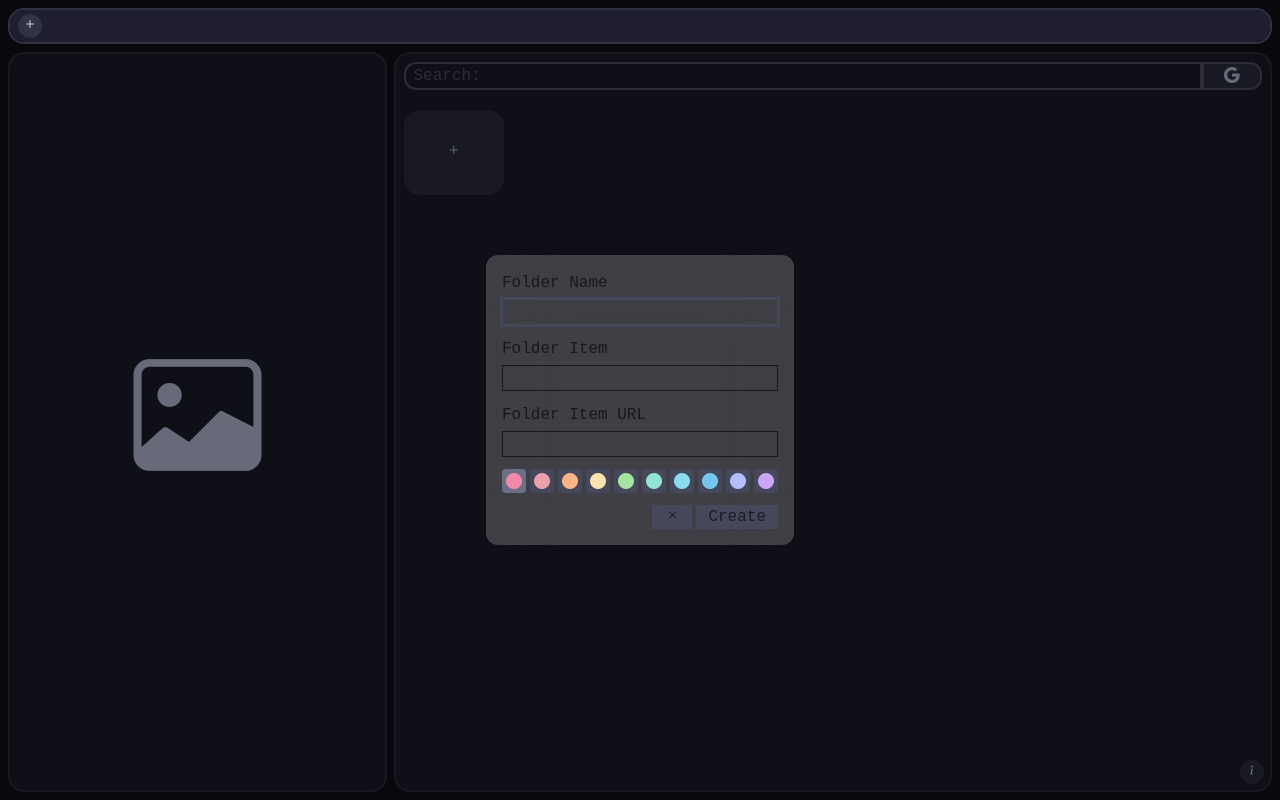
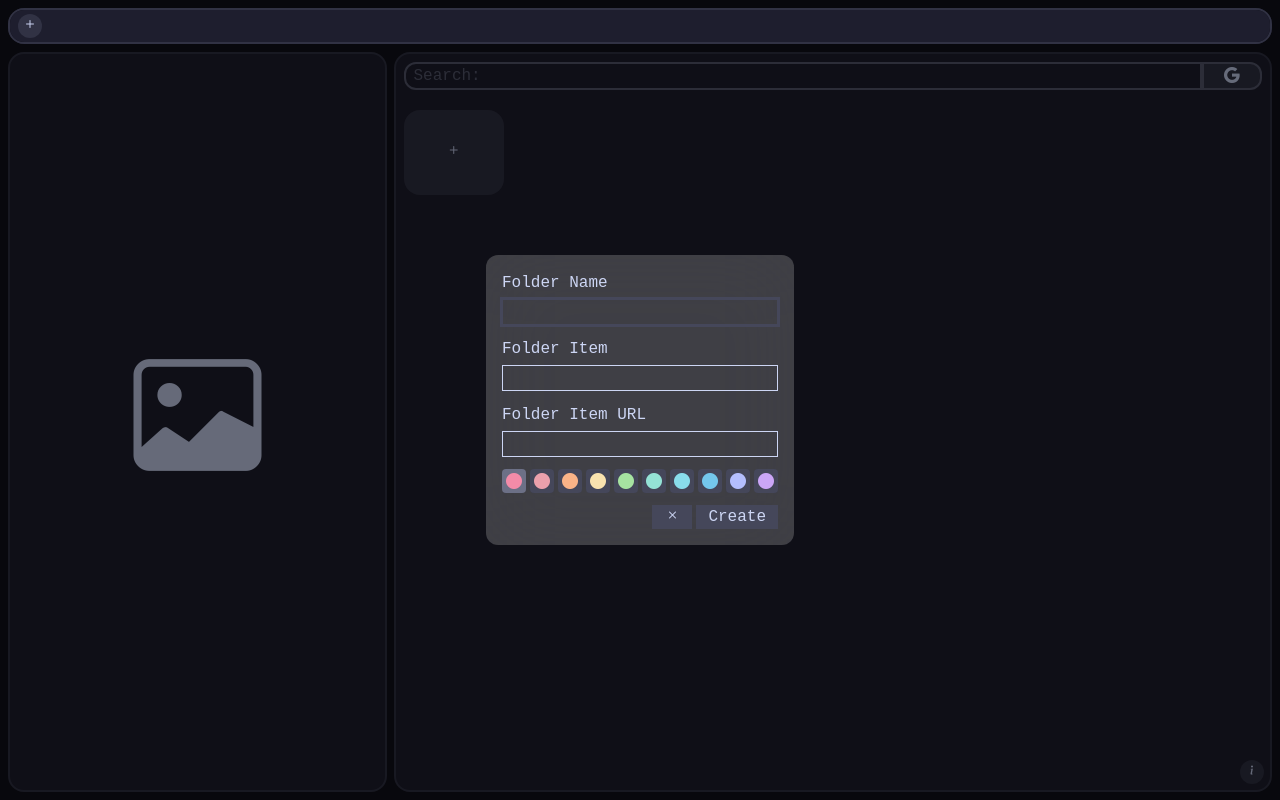
Before and after one commit to cris-01000011/Tablify, a React (Vite) app: page / in a window 1280 px wide. Both pictures are taken after a click on the button 30 px from the left and 26 px from the top of the page. Built offline with nearby package versions, Linux system fonts and the light colour scheme; a web font is replaced by a local one; what tailwindcss-animated would draw is missing.

Commit message:
Change popups fix: auto close PopupCreateFolder feature: show navbar at open poupus (only in lg resolution displays)

```diff
--- a/src/App.jsx
+++ b/src/App.jsx
@@ -9,9 +9,9 @@ export default function App() {
 
   return (
     <div className="bg-[#11111b] flex flex-col w-screen h-screen p-2 gap-[1%] overflow-hidden text-[#cdd6f4] animate-fade">
-      <div className="bg-[#1e1e2e] border-2 border-[#313244] flex flex-row items-center w-full h-[35px] gap-2 rounded-2xl px-2 py-4 overflow-x-auto scroll-hide z-30">
+      <nav onClick={(e) => e.stopPropagation()} className="bg-[#1e1e2e] border-2 border-[#313244] flex flex-row items-center w-full h-[35px] gap-2 rounded-2xl px-2 py-4 overflow-x-auto scroll-hide">
         <NavBar />
-      </div>
+      </nav>
       <div className="relative flex flex-row flex-1 gap-[0.5%] w-full">
         <ImageStorage />
         <div className="flex flex-col gap-5 flex-1 bg-[#1e1e2e] p-2 rounded-2xl border-2 border-[#313244]">
--- a/src/components/NavBar.jsx
+++ b/src/components/NavBar.jsx
@@ -31,7 +31,7 @@ export default function NavBar() {
   }
 
   return (
-    <Fragment >
+    <Fragment>
       {folders.map((folder, index)=> (
         <Fragment key={folder.folder_id}>
           <button
--- a/src/components/popups/PopupCreateFolder.jsx
+++ b/src/components/popups/PopupCreateFolder.jsx
@@ -26,6 +26,8 @@ export default function PopupCreateFolder({ createFolder, onClose }) {
         sub_folders: [],
         folder_items: [{folderItem: folderItem, itemColor: itemColor, itemURL: folderItemURL}],
       });
+
+      onClose();
     } else {
       setEmptyInputWarning(true);
       setTimeout(() => {
--- a/src/contexts/GlobalPopupContext.jsx
+++ b/src/contexts/GlobalPopupContext.jsx
@@ -1,5 +1,6 @@
-import { createContext, useContext, useState } from "react";
+import { createContext, useContext, useState, Fragment } from "react";
 import PopupsComponents from "../components/popups"
+import NavBar from "../components/NavBar.jsx";
 
 const GlobalPopupContext = createContext();
 
@@ -27,15 +28,20 @@ export function GlobalPopupProvider({ children }) {
   const PopupComponent = popupState.name ? PopupsComponents[popupState.name] : null;
 
   return (
-    <GlobalPopupContext.Provider value={{openPopup, closePopup }}>
+    <GlobalPopupContext.Provider value={{ openPopup, closePopup }}>
       {children}
 
       {PopupComponent && (
-        <div onClick={closePopup} className="fixed top-0 left-0 w-full h-full bg-black/50 text-black/60 dark:text-white/60 flex items-center justify-center z-1">
-          <div onClick={(e) => e.stopPropagation()} className="bg-white/20 dark:bg-[#1e1e2e] dark:ring-1 dark:ring-[#45475a] backdrop-blur-2xl p-2 rounded-xl z-2">
+        <Fragment>
+        <div onClick={closePopup} className="fixed top-0 left-0 w-full h-full bg-black/50 flex flex-col items-center justify-center z-1 text-[#cdd6f4]">
+            <nav onClick={(e) => e.stopPropagation()} className="hidden lg:flex lg:fixed top-2 bg-[#1e1e2e] border-2 border-[#313244] flex-row items-center w-[calc(100%-16px)] h-[35px] gap-2 rounded-2xl px-2 py-4 overflow-x-auto scroll-hide">
+              <NavBar />
+            </nav>
+            <div onClick={(e) => e.stopPropagation()} className="bg-white/20 dark:bg-[#1e1e2e] dark:ring-1 dark:ring-[#45475a] backdrop-blur-2xl p-2 rounded-xl z-2">
             <PopupComponent {...popupState.props} onClose={closePopup} />
           </div>
         </div>
+        </Fragment>
       )}
     </GlobalPopupContext.Provider>
   );
```
